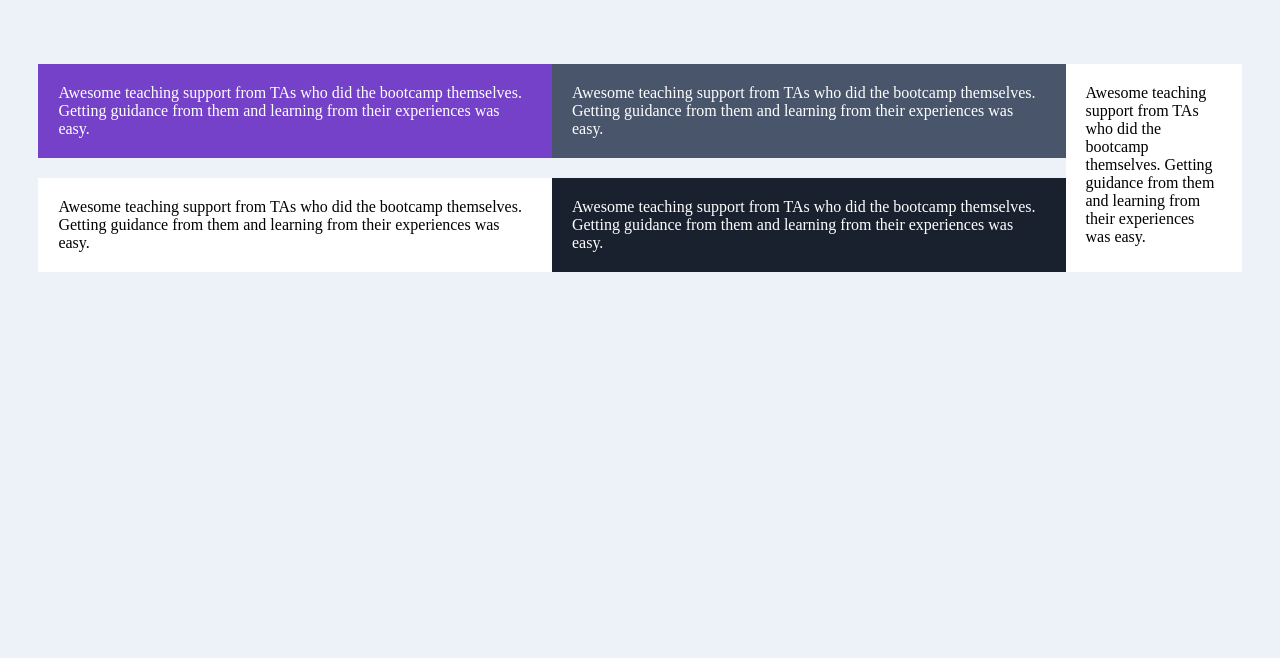
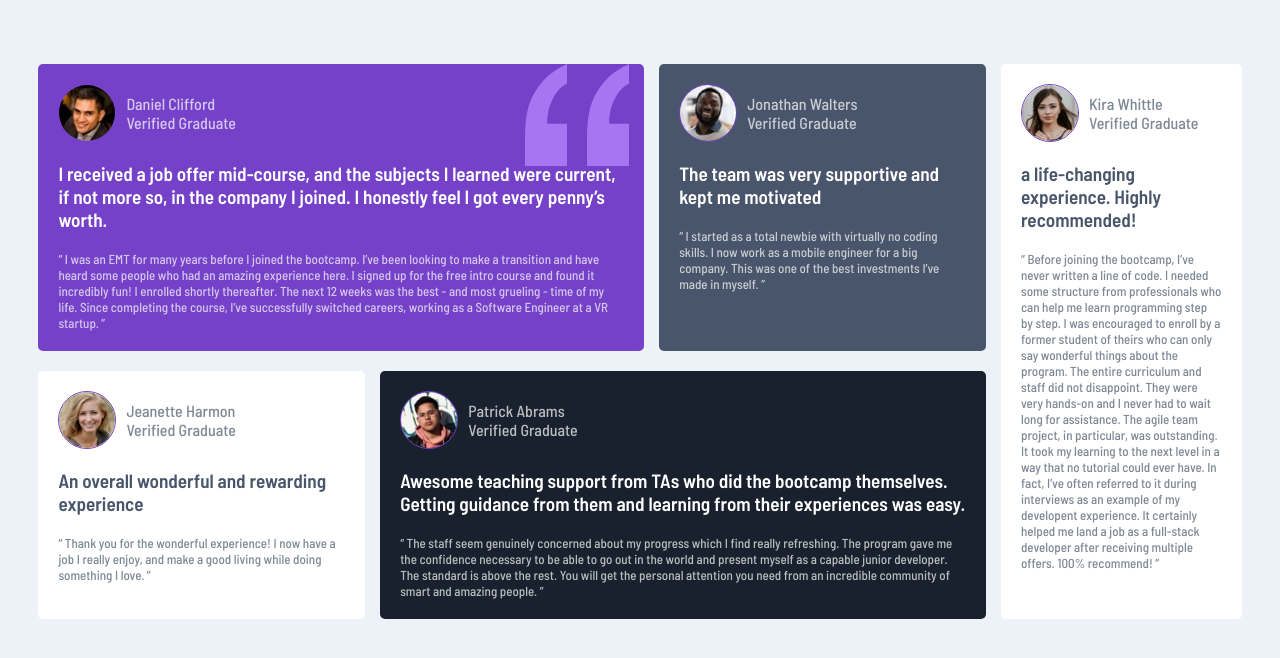
Before and after one commit to Tommy007U/testimonials-grid-section, a plain HTML site: page index.html in a window 1280 px wide. Drawn offline with Linux system fonts and the light colour scheme.

Commit message:
done with Desktop screen size

```diff
--- a/index.html
+++ b/index.html
@@ -3,8 +3,11 @@
 <head>
   <meta charset="UTF-8">
   <meta http-equiv="X-UA-Compatible" content="IE=edge">
-  <meta name="viewport" content="width=device-width, initial-scale=1.0">
+  <meta name="viewport" content="width=device-width, initial-scale=1.0"> <!-- displays site properly based on user's device -->
   <link rel="icon" type="image/png" sizes="32x32" href="./images/favicon-32x32.png">
+  <link rel="preconnect" href="https://fonts.googleapis.com">
+  <link rel="preconnect" href="https://fonts.gstatic.com" crossorigin>
+  <link href="https://fonts.googleapis.com/css2?family=Barlow+Semi+Condensed:wght@500;600&family=Karla:wght@400;700&family=Lato:wght@300&family=Poppins:wght@300&display=swap" rel="stylesheet">
   <link rel="stylesheet" href="./style.css">
   <title>Testimonial challenge</title>
 </head>
@@ -13,29 +16,90 @@
     <div id="main-left">
       <div id="top">
        <div id="testimonial-1" class="grid-item" >
-          <p>Awesome teaching support from TAs who did the bootcamp themselves. Getting guidance from them and
-           learning from their experiences was easy.</p>
+        <img id="quote" src="./images/bg-pattern-quotation.svg" alt="quote">
+        <div class="header">
+          <img src="./images/image-daniel.jpg" alt="“Daniel's profile picture">
+           <div class="header-txt">
+               <p class="name">Daniel Clifford</p>
+               <p>Verified Graduate</p>
+          </div>
+        </div>
+           <h4> I received a job offer mid-course, and the subjects I learned were current, if not more so,
+            in the company I joined. I honestly feel I got every penny’s worth.</h4>
+
+            <p>“ I was an EMT for many years before I joined the bootcamp. I’ve been looking to make a
+            transition and have heard some people who had an amazing experience here. I signed up
+            for the free intro course and found it incredibly fun! I enrolled shortly thereafter.
+            The next 12 weeks was the best - and most grueling - time of my life. Since completing
+            the course, I’ve successfully switched careers, working as a Software Engineer at a VR startup. ”</p>
        </div>
        <div id="testimonial-2" class="grid-item">
-          <p>Awesome teaching support from TAs who did the bootcamp themselves. Getting guidance from them and
-          learning from their experiences was easy.</p>
+        <div class="header">
+          <img src="./images/image-jonathan.jpg" alt="Jonathan's profile picture">
+          <div class="header-txt">
+              <p class="name">Jonathan Walters</p>
+              <p> Verified Graduate</p>
+          </div>
+          </div>
+          <h4>The team was very supportive and kept me motivated</h4>
+          <p>“ I started as a total newbie with virtually no coding skills. I now work as a mobile engineer
+          for a big company. This was one of the best investments I’ve made in myself. ”</p>
        </div>
-       </div>
+      </div>
        <div id="bottom">
        <div id="testimonial-3" class="grid-item">
-         <p>Awesome teaching support from TAs who did the bootcamp themselves. Getting guidance from them and
-         learning from their experiences was easy.</p>
+        <div class="header">
+          <img src="./images/image-jeanette.jpg" alt="Jeanette's profile picture">
+          <div class="header-txt">
+              <p class="name">Jeanette Harmon</p>
+              <p> Verified Graduate</p>
+          </div>
+          </div>
+            <h4>An overall wonderful and rewarding experience</h4>
+
+            <p>“ Thank you for the wonderful experience! I now have a job I really enjoy, and make a good living
+            while doing something I love. ”
+          </p>
       </div>
       <div id="testimonial-4" class="grid-item">
-        <p>Awesome teaching support from TAs who did the bootcamp themselves. Getting guidance from them and
-        learning from their experiences was easy.</p>
+        <div class="header">
+          <img src="./images/image-patrick.jpg" alt="Patrick's profile picture">
+          <div class="header-txt">
+               <p class="name">Patrick Abrams</p>
+               <p>Verified Graduate</p>
+          </div>
+          </div>
+           <h4>Awesome teaching support from TAs who did the bootcamp themselves. Getting guidance from them and
+            learning from their experiences was easy.</h4>
+
+            <p>“ The staff seem genuinely concerned about my progress which I find really refreshing. The program
+            gave me the confidence necessary to be able to go out in the world and present myself as a capable
+            junior developer. The standard is above the rest. You will get the personal attention you need from
+            an incredible community of smart and amazing people. ”
+          </p>
       </div>
       </div>
       </div>
       <div id="testimonial-5" class="grid-item">
-        <p>Awesome teaching support from TAs who did the bootcamp themselves. Getting guidance from them and
-         learning from their experiences was easy.</p>
-      </div>
+        <div class="header">
+          <img src="./images/image-kira.jpg" alt="Kira's profile picture">
+          <div class="header-txt">
+
+               <p class="name">Kira Whittle</p>
+               <p>Verified Graduate</p>
+          </div>
+          </div>
+            <h4> a life-changing experience. Highly recommended!</h4>
+
+            <p>“ Before joining the bootcamp, I’ve never written a line of code. I needed some structure from
+            professionals who can help me learn programming step by step. I was encouraged to enroll by a former
+            student of theirs who can only say wonderful things about the program. The entire curriculum and staff
+            did not disappoint. They were very hands-on and I never had to wait long for assistance. The agile team
+            project, in particular, was outstanding. It took my learning to the next level in a way that no tutorial
+            could ever have. In fact, I’ve often referred to it during interviews as an example of my developent
+            experience. It certainly helped me land a job as a full-stack developer after receiving multiple offers.
+            100% recommend! ”</p>
+         </div>
 
   </div>
 </body>
--- a/style.css
+++ b/style.css
@@ -1,17 +1,3 @@
-
-
-
-
-
-
-
-
-
-
-
-
-
-
 *{
     box-sizing: border-box;
     margin: 0;
@@ -19,6 +5,7 @@
 }
 body{
     background-color: #ecf2f8;
+    font-family:'barlow semi condensed', sans-serif;
 }
 #testimonial-grid-container{
     padding: 5% 3%;
@@ -26,55 +13,96 @@ body{
 #testimonial-1{
     background-color: #7541c8;
     color: #FFFFFF;
+    position: relative;
+    z-index:0;
+
 }
 #testimonial-2{
     background-color:#48556a;
     color: #FFFFFF;
 }
-#testimonial-3{
+#testimonial-3, #testimonial-5 {
     background-color: #FFFFFF;
+    color:#48556a;
 }
 #testimonial-4{
     background-color: #19212e;
-    color: #FFFFFF;
+    color:#FFFFFF;;
 }
-#testimonial-5{
-    background-color: #FFFFFF;
-}
+
 .grid-item{
     margin-bottom: 20px;
     padding: 20px;
+    border-radius: 5px;
+    box-shadow: 1px 1px 5px 1px rgb(0, 0, 0, 0, 2);
+    font-size: 13px;
+}
+.grid-item p{
+    opacity: 70%;
+}
+.header{
+    display:flex;
+    align-items: center;
+    margin-bottom: 20px;
+    z-index: 3;
+    position: relative;
+}
+.header, .name{
+    opacity: 100%;
+    font-size: 1rem;
+}
+.header img{
+    border-radius: 50%;
+    margin-right: 10px;
+    border: 1px solid #7541c8;
+}
+.grid-item h4{
+    margin-bottom: 20px;
+    font-size: 1.2rem;
+    font-weight: 600;
+}
+#quote{
+    position: absolute;
+    right: 15px;
+    top:0;
+    z-index:1;
 }
 
 @media (min-width: 576px){
-    #testimonial-grid-container{
+    #testimonial-grid-container,
+    #main-left,
+    #top,
+    #bottom{
         display: flex;
     }
+    #top, #bottom{
+        flex-basis: 50%;
+
+    }
     #testimonial-5{
-        flex-basis: 25%;
+        flex-basis: 20%;
     }
     #main-left{
-        display: flex;
+
         flex-direction: column;
+        flex-basis: 80%;
     }
-    #top{
-        display: flex;
-        flex-basis: 50%;
+    #main-left .grid-item{
+        margin-right: 15px;
     }
-    #bottom{
-        display: flex;
-        flex-basis: 50%;
+
+
+    #testimonial-1, #testimonial-4{
+        flex-basis: 65%;
     }
-    #testimonial-1{
+    #testimonial-2, #testimonial-3{
+        flex-basis: 35%;
+    }
 
-    }
-    #testimonial-2{
+    #testimonial-grid-container{
 
-    }
-    #testimonial-3{
-
-    }
-    #testimonial-4{
+        max-width: 1440px;
+        margin: 0 auto;
 
     }
 
```
